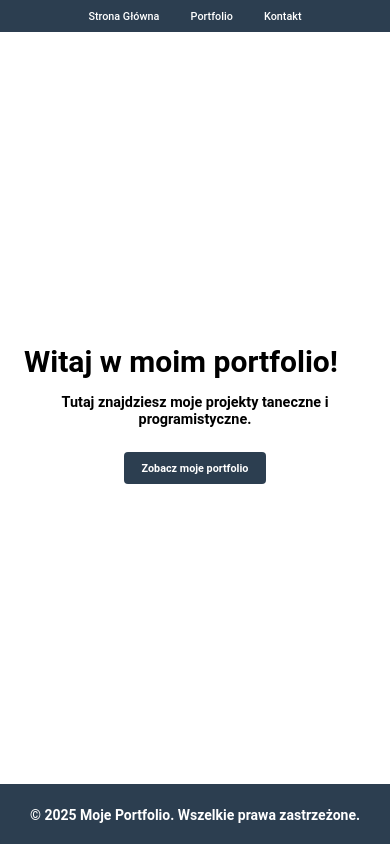
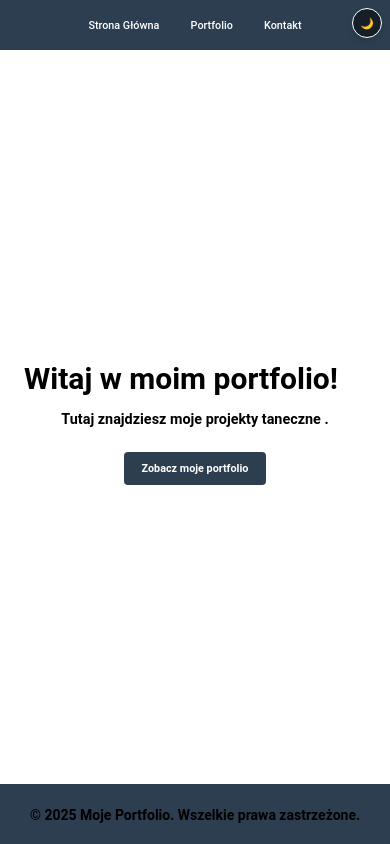
Before and after one commit to Lukaszc97/Portfolio, a React (Vite) app: page / in a window 390 px wide. Built offline with nearby package versions, Linux system fonts and the light colour scheme.

Commit message:
poprawki

```diff
--- a/src/assets/css/common/Buttons.css
+++ b/src/assets/css/common/Buttons.css
@@ -1,7 +1,7 @@
-/* buttons.css */
 
 @import '../../../variables.css';
 
+/* Ogólny styl dla przycisków */
 button {
   padding: 10px 20px;
   margin-top: 15px;
@@ -11,8 +11,24 @@ button {
   border: none;
   border-radius: 6px;
   cursor: pointer;
+  transition: background-color 0.3s, box-shadow 0.3s;
 }
 
+/* Dla ciemnego trybu */
+.dark-theme button {
+  background-color: var(--background-secondary-color-dark);
+  color: var(--text-secondary-color-dark);
+}
+
+.dark-theme button:hover {
+  background-color: var(--hover-primary-color-dark);
+}
+
+.dark-theme button:active {
+  box-shadow: var(--box-shadow-dark);
+}
+
+/* Dla jasnego trybu */
 button:hover {
   background-color: var(--hover-primary-color);
 }
@@ -49,10 +65,7 @@ button:disabled {
   }
 }
 
-/* back-button.css */
-
-
-
+/* Styl dla przycisku 'back-button' */
 .back-button {
   position: fixed;
   top: 40px;
@@ -78,6 +91,7 @@ button:disabled {
   transform: translateY(1px);
 }
 
+/* Responsywność dla 'back-button' */
 @media (max-width: 768px) {
   .back-button {
     top: 20px;
@@ -93,3 +107,68 @@ button:disabled {
     font-size: 0.8rem;
   }
 }
+
+.theme-toggle-button {
+  position: fixed;
+  top: 5px;
+  right: 15px;
+  width: 40px;
+  height: 40px;
+  background-color: var(--dark-mode-button-color);
+  color: var(--text-secondary-color);
+  border: 1px solid ;
+  border-radius: 50px;
+  font-size: 1.2rem;
+  cursor: pointer;
+  box-shadow: var(--box-shadow-light);
+  transition: background-color 0.3s ease, transform 0.2s ease, box-shadow 0.2s ease;
+  z-index: 9999;
+  display: flex;
+  align-items: center;
+  justify-content: center;
+  padding: 0;
+  margin: 0;
+}
+
+/* Hover & Active efekty */
+.theme-toggle-button:hover {
+  background-color: var(--hover-primary-color);
+  transform: scale(1.1);
+  box-shadow: var(--box-shadow-medium);
+}
+
+.theme-toggle-button:active {
+  transform: scale(0.95);
+  box-shadow: inset 0 2px 4px rgba(0, 0, 0, 0.2);
+}
+
+/* Dark theme wsparcie */
+.dark-theme .theme-toggle-button {
+  background-color: var(--dark-mode-button-color);
+  color: var(--text-primary-color);
+}
+
+.dark-theme .theme-toggle-button:hover {
+  background-color: var(--hover-primary-color-dark, #5a6d88);
+}
+
+/* Responsywność */
+@media (max-width: 768px) {
+  .theme-toggle-button {
+    width: 35px;
+    height: 35px;
+    font-size: 1rem;
+    top: 10px;
+    right: 10px;
+  }
+}
+
+@media (max-width: 480px) {
+  .theme-toggle-button {
+    width: 30px;
+    height: 30px;
+    font-size: 0.9rem;
+    top: 8px;
+    right: 8px;
+  }
+}
--- a/src/components/Header/Header.css
+++ b/src/components/Header/Header.css
@@ -7,6 +7,7 @@
   padding: 0.4rem 0;
   width: 100%;
   z-index: 1000;
+  height: 50px;
 }
 
 .header-container {
--- a/src/components/Header/Header.jsx
+++ b/src/components/Header/Header.jsx
@@ -2,11 +2,19 @@ import React from 'react';
 import NavBar from '../NavBar/NavBar';
 import './Header.css';
 import { Link } from 'react-router-dom';
+import useTheme from '../../hooks/useTheme';
 
 const Header = () => {
+  const { theme, toggleTheme } = useTheme();
   return (
     <>
       <header className="header">
+      <button onClick={toggleTheme} className="theme-toggle-button" title="Przełącz motyw">
+  {theme === 'dark' ? '☀️' : '🌙'}
+</button>
+
+
+
         <div className="header-container">
           <div className="header-logo">
             <Link to="/">MojePortfolio</Link>
--- a/src/components/NavBar/NavBar.jsx
+++ b/src/components/NavBar/NavBar.jsx
@@ -12,7 +12,7 @@ const NavBar = () => {
         text="Portfolio"
         subItems={[{ to: "/portfolio/biography", text: "O Mnie" },
           { to: "/portfolio/dance-gallery", text: "Galeria Taneczna" },
-  { to: "/portfolio/coding-projects", text: "Projekty Kodowania" }
+  /* { to: "/portfolio/coding-projects", text: "Projekty Kodowania" } */
         ]}/>
         <NavBarItem to="/contact" text="Kontakt" />
       </ul>
--- /dev/null
+++ b/src/hooks/useTheme.jsx
@@ -0,0 +1,23 @@
+import { useEffect, useState } from "react";
+const useTheme = () =>{
+    const[theme, setTheme]= useState(()=>{
+        return localStorage.getItem('theme')|| 'light';
+    })
+
+    useEffect (()=>{
+        if(theme === 'dark'){
+            document.documentElement.classList.add('dark-theme');
+}else{
+    document.documentElement.classList.remove('dark-theme');
+
+}
+
+localStorage.setItem('theme',theme);
+    },[theme])
+
+    const toggleTheme=() =>{
+        setTheme(prev=> (prev==='dark' ? 'light' : 'dark'));
+    };
+    return {theme, toggleTheme};
+}
+export default useTheme;
--- a/src/index.css
+++ b/src/index.css
@@ -17,6 +17,7 @@ h1 {
   justify-content: center;
   align-items: center;
   margin: auto;
+  color: var(--text-primary-color);
 }
 
 h1::after {
@@ -46,6 +47,10 @@ a:hover {
   box-sizing: border-box;
 }
 
+
+p{
+  color: var(--text-primary-color);
+}
 @media (max-width: 768px) {
   html, body {
     font-size: 14px;
@@ -54,6 +59,7 @@ a:hover {
   h1 {
     font-size: 2rem;
   }
+
 }
 
 @media (max-width: 480px) {
@@ -64,9 +70,7 @@ a:hover {
 
   h1 {
     font-size:4rem;
-  }
 
-  h1 {
     margin: 1rem 0;
   }
 
--- a/src/pages/Home/Home.jsx
+++ b/src/pages/Home/Home.jsx
@@ -6,7 +6,7 @@ const Home = () => {
   return (
     <div className="home">
       <h1>Witaj w moim portfolio!</h1>
-      <p>Tutaj znajdziesz moje projekty taneczne i programistyczne.</p>
+      <p>Tutaj znajdziesz moje projekty taneczne {/* i programistyczne */}.</p>
       <div className="cta">
       <Link to="/portfolio" className="cta-button">Zobacz moje portfolio</Link>
 
--- a/src/pages/Portfolio/Biography/Biography.jsx
+++ b/src/pages/Portfolio/Biography/Biography.jsx
@@ -22,12 +22,12 @@ const Biography = () => {
         >
           Artystycznie
         </button>
-        <button
+        {/* <button
           className={`tab ${activeTab === "programowanie" ? "active" : ""}`}
           onClick={() => setActiveTab("programowanie")}
         >
           Programowanie
-        </button>
+        </button> */}
       </div>
 
       {/* Sekcja Artystycznie */}
@@ -141,6 +141,13 @@ const Biography = () => {
                 >
                   Teatr Castello
                 </a>
+                <a
+                  href="https://teatrcastello.pl/component/content/article/2-uncategorised/84-lukasz-cieslik.html"
+                  target="_blank"
+                  rel="noopener noreferrer"
+                >
+                  Teatr Castello-Łukasz Cieślik
+                </a>
               </div>
             </div>
           </div>
--- a/src/pages/Portfolio/DanceGallery/DanceGallery.jsx
+++ b/src/pages/Portfolio/DanceGallery/DanceGallery.jsx
@@ -8,7 +8,7 @@ const DanceGallery = () => {
   const [images, setImages] = useState([]);
   const [youtubeVideos, setYoutubeVideos] = useState([
     "https://www.youtube.com/watch?v=oCEkZUoIdL0",
-    "https://www.youtube.com/watch?v=dQw4w9WgXcQ",
+
   ]);
   const [localVideos, setLocalVideos] = useState([]);
 
--- a/src/pages/Portfolio/Portfolio.css
+++ b/src/pages/Portfolio/Portfolio.css
@@ -10,7 +10,7 @@
    margin: auto;
     width: max-content;
     margin-bottom: 2rem;
-    color: var(--primary-color);
+
 }
 
 .portfolio-grid {
@@ -44,3 +44,6 @@
     color: var(--text-secondary-color);
     margin-bottom: 0.5rem;
 }
+.title{
+    color: var(--text-title-color);
+  }
--- a/src/pages/Portfolio/Portfolio.jsx
+++ b/src/pages/Portfolio/Portfolio.jsx
@@ -5,7 +5,7 @@ import "./Portfolio.css";
 const Portfolio = () => {
   return (
     <div className="portfolio">
-      <h1>Moje Portfolio</h1>
+      <h1 className="title">Łukasz Cieślik</h1>
       <div className="portfolio-grid">
         <Link to="/portfolio/biography" className="portfolio-card">
         <h2>O mnie</h2>
@@ -14,10 +14,10 @@ const Portfolio = () => {
           <h2>Galeria Taneczna</h2>
           <p>Zobacz moje zdjęcia i filmy taneczne</p>
         </Link>
-        <Link to="/portfolio/coding-Projects" className="portfolio-card">
+       {/*  <Link to="/portfolio/coding-Projects" className="portfolio-card">
           <h2>Projekty Kodowania</h2>
           <p>Przeglądaj moje aplikacje i gry</p>
-        </Link>
+        </Link> */}
       </div>
     </div>
   );
--- a/src/variables.css
+++ b/src/variables.css
@@ -13,6 +13,7 @@
   --background-secondary-color: #3a4f6b;
   --hover-primary-color: #476480;
 
+  --dark-mode-button-color:#0000007d;;
   /* Kolor linków */
   --link-color: var(--primary-color); /* Kolor linku */
 
@@ -35,4 +36,24 @@
 
   --font-primary: 'Roboto', sans-serif;
   --font-secondary: 'Open Sans', sans-serif;
+
+
+
+
 }
+
+
+/*CIEMNY MOTYW/*/
+:root.dark-theme {
+  --primary-color: #1a252f;
+  --secondary-color: #2c3e50;
+  --background-color: #121212;
+  --background-secondary-color: #abc1dc;
+  --text-color: #e0e0e0;
+  --text-primary-color: #C7D0D9;
+  --text-secondary-color: #ffffff;
+  --text-title-color: #5f7c99;
+--dark-mode-button-color:#fafdff;;
+--section-background-color: rgb(15, 16, 16);
+
+}
```
